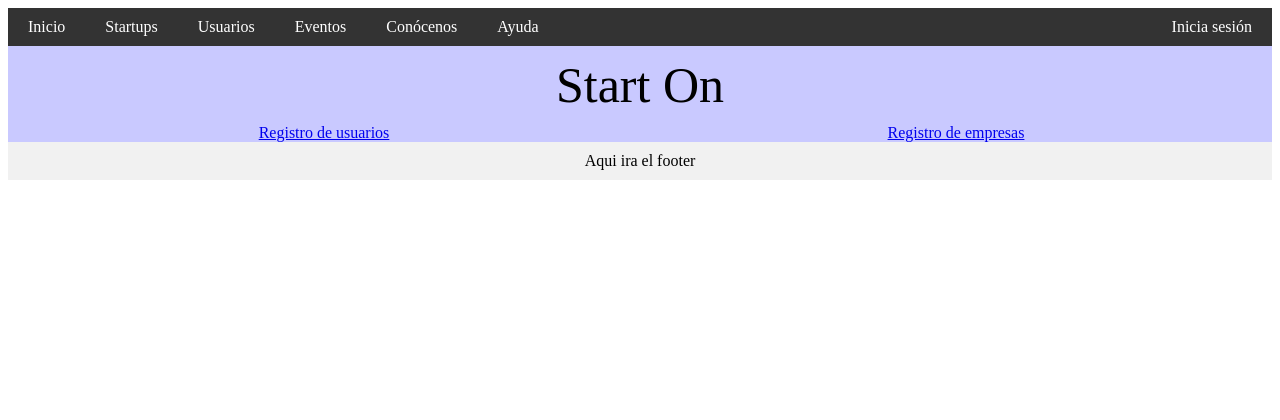
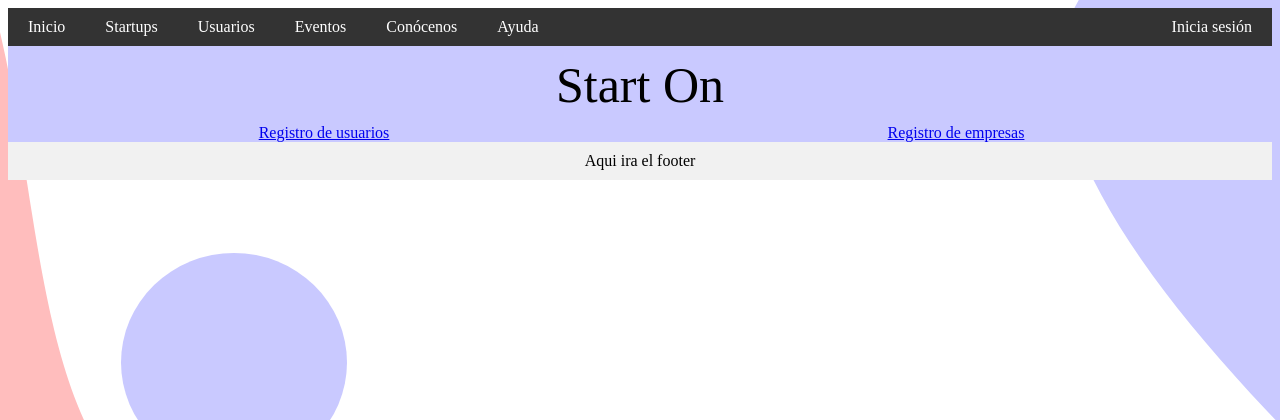
Before and after one commit to DanielPinaM/ProyectoStartOn, a PHP site: template Vista/index.php in a window 1280 px wide. Shown: the top 420 px of the page. Run offline with PHP 8.4, Linux system fonts and the light colour scheme; the template is opened without the code that fills it, so the values that code supplies are empty; a stand-in replaces the project's code that opens the database connection.

Commit message:
Update common.css

```diff
--- a/Vista/css/common.css
+++ b/Vista/css/common.css
@@ -10,7 +10,7 @@
 }
 body{
 
-	background-image: url(../../img/BackGround2.png');
+	background-image: url('../../img/BackGround2.png');
 	background-repeat: no-repeat;
 	background-attachment: fixed
 	margin: 0px;
```
